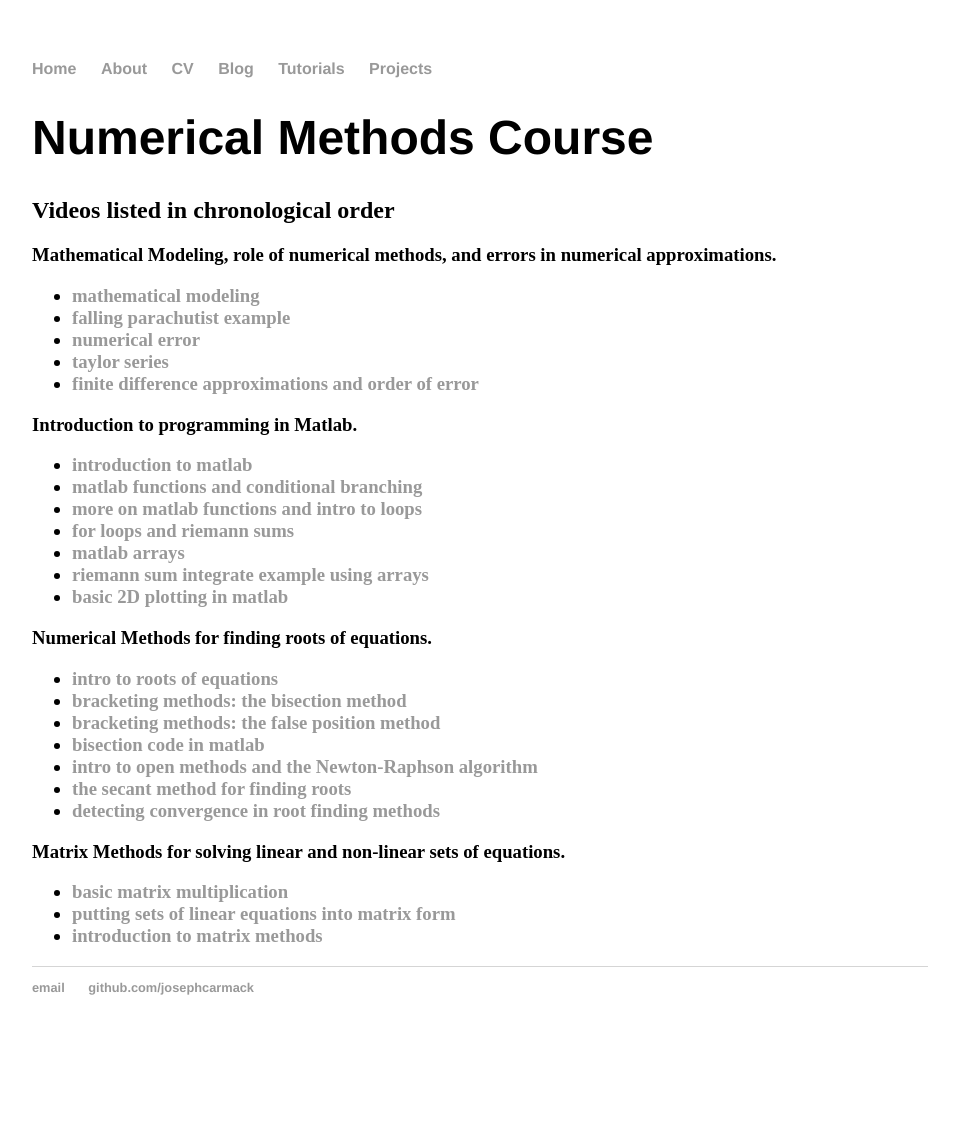
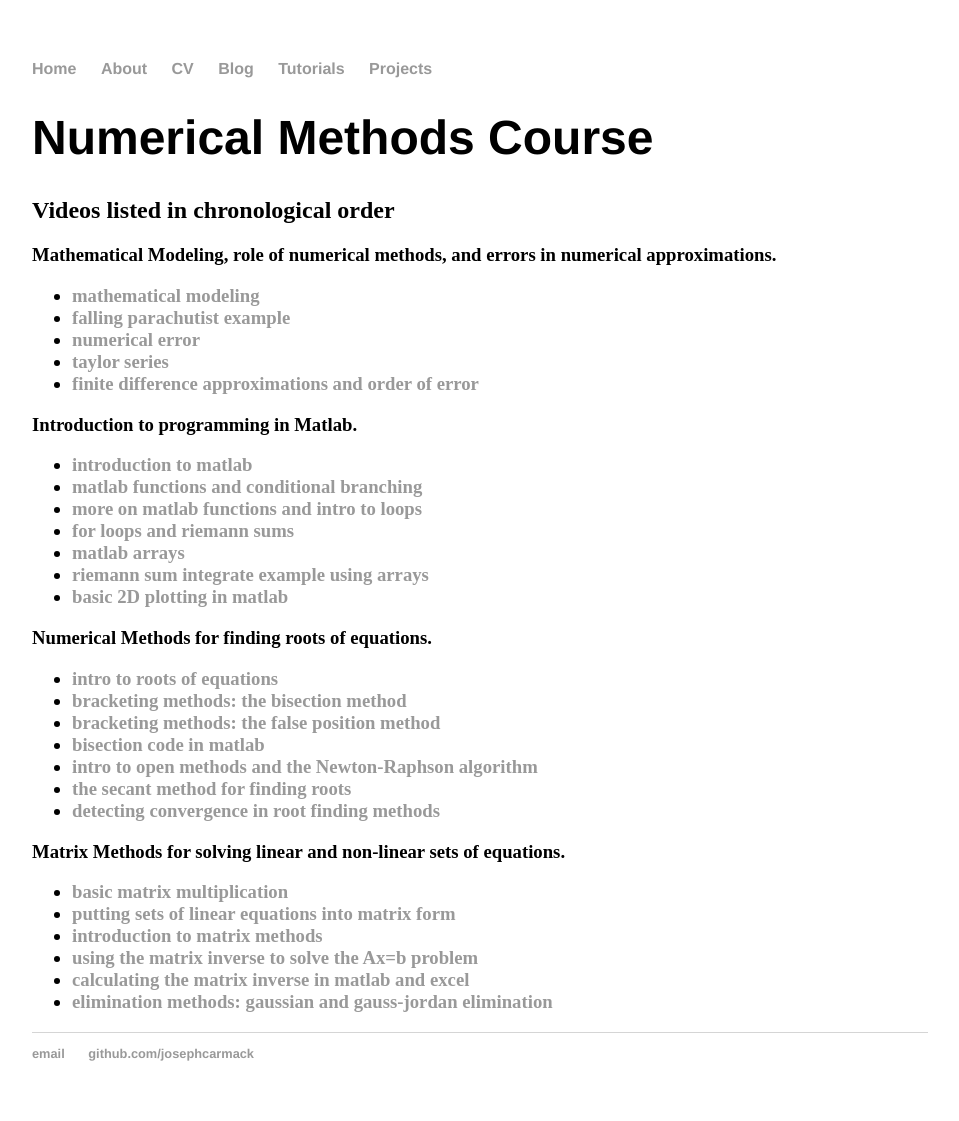
Before and after one commit to josephcarmack/josephcarmack.github.io, a Jekyll site: the page built from tutorials/meeg2703/index.html, in a window 1280 px wide. Shown: the whole page, without its empty margins (160-1119 px from the left). Built offline with Jekyll 4.4.1, drawn with Linux system fonts in a browser that asks for light colours; before the commit the page ends 1055 px from its top, so only the background shows below that.

Commit message:
add more videos on matrix methods

```diff
--- a/tutorials/meeg2703/index.html
+++ b/tutorials/meeg2703/index.html
@@ -71,5 +71,11 @@ title: Numerical Methods Course
 					putting sets of linear equations into matrix form</a></li>
 			<li><a href="https://youtu.be/_gS5UZnR8hE">
 					introduction to matrix methods</a></li>
+			<li><a href="https://youtu.be/ba_0z47R7vQ">
+					using the matrix inverse to solve the Ax=b problem</a></li>
+			<li><a href="https://youtu.be/sZ6CBYluVqw">
+					calculating the matrix inverse in matlab and excel</a></li>
+			<li><a href="https://youtu.be/UDKzQRo16JY">
+					elimination methods: gaussian and gauss-jordan elimination</a></li>
 		</ul>
 	</h3>
```
